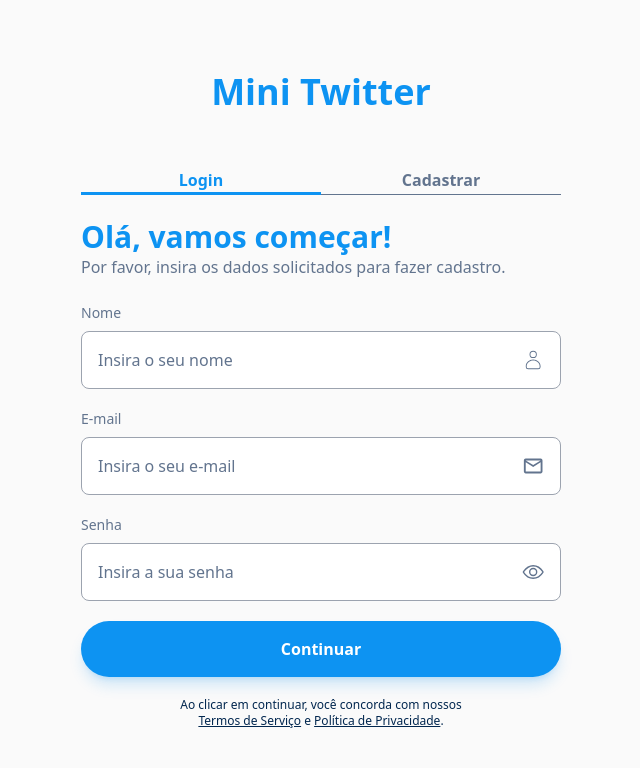
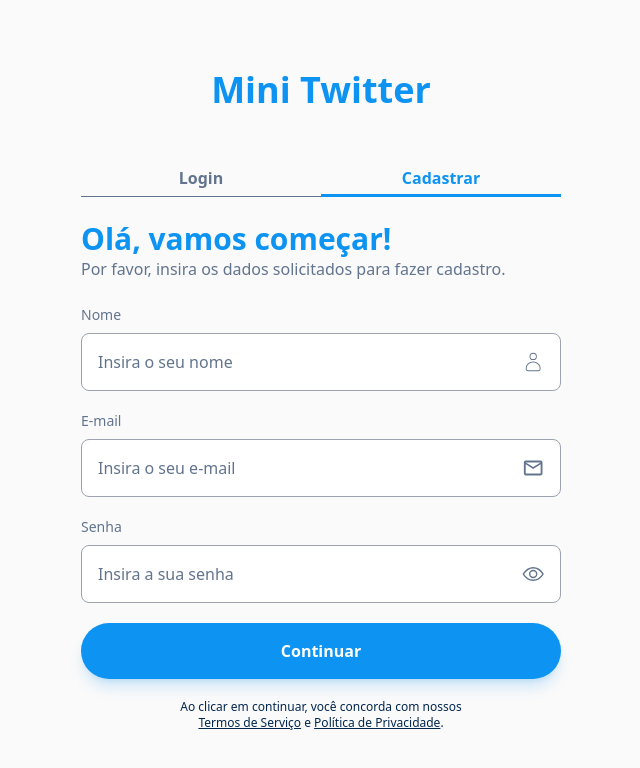
Before and after one commit to CaioMiranda12/interface-minitwitter, a React (Vite) app: page /register in a window 1280 px wide. Shown: the top 768 px of the page, without its empty margins (319-959 px from the left). Built offline with nearby package versions, Linux system fonts and the light colour scheme; no server answers.

Commit message:
feat: show active page on login and register pages

```diff
--- a/src/pages/LoginPage.tsx
+++ b/src/pages/LoginPage.tsx
@@ -1,4 +1,5 @@
 import { LoginForm } from "@/features/auth/components/LoginForm"
+import { NavLink } from "react-router-dom"
 
 export const LoginPage = () => {
 
@@ -10,13 +11,19 @@ export const LoginPage = () => {
         </header>
 
         <nav className="mt-[56px] flex">
-          <a href="/login" className="text-primary font-bold text-base flex-1 text-center border-b-[3px] border-b-primary">
+          <NavLink to="/login" className={({ isActive }) => `font-bold text-base flex-1 text-center pb-1
+          ${isActive ? 'text-primary border-b-primary border-b-[3px]' : 'text-twitterGray border-b-twitterGray border-b'}
+          `
+          }>
             Login
-          </a>
+          </NavLink>
 
-          <a href="/register" className="text-twitterGray font-bold text-base flex-1 text-center border-b border-b-twitterGray">
+          <NavLink to="/register" className={({ isActive }) => `font-bold text-base flex-1 text-center pb-1
+          ${isActive ? 'text-primary border-b-primary border-b-[3px]' : 'text-twitterGray border-b-twitterGray border-b'}
+          `
+          }>
             Cadastrar
-          </a>
+          </NavLink>
         </nav>
 
         <main className="mt-6">
--- a/src/pages/RegisterPage.tsx
+++ b/src/pages/RegisterPage.tsx
@@ -1,4 +1,5 @@
 import { RegisterForm } from "@/features/auth/components/RegisterForm"
+import { NavLink } from "react-router-dom"
 
 export const RegisterPage = () => {
 
@@ -10,13 +11,19 @@ export const RegisterPage = () => {
         </header>
 
         <nav className="mt-[56px] flex">
-          <a href="/login" className="text-primary font-bold text-base flex-1 text-center border-b-[3px] border-b-primary">
+          <NavLink to="/login" className={({ isActive }) => `font-bold text-base flex-1 text-center pb-1
+          ${isActive ? 'text-primary border-b-primary border-b-[3px]' : 'text-twitterGray border-b-twitterGray border-b'}
+          `
+          }>
             Login
-          </a>
+          </NavLink>
 
-          <a href="/register" className="text-twitterGray font-bold text-base flex-1 text-center border-b border-b-twitterGray">
+          <NavLink to="/register" className={({ isActive }) => `font-bold text-base flex-1 text-center pb-1
+          ${isActive ? 'text-primary border-b-primary border-b-[3px]' : 'text-twitterGray border-b-twitterGray border-b'}
+          `
+          }>
             Cadastrar
-          </a>
+          </NavLink>
         </nav>
 
         <main className="mt-6">
@@ -28,6 +35,6 @@ export const RegisterPage = () => {
           </div>
         </main>
       </div>
-    </div>
+    </div >
   )
 }
```
